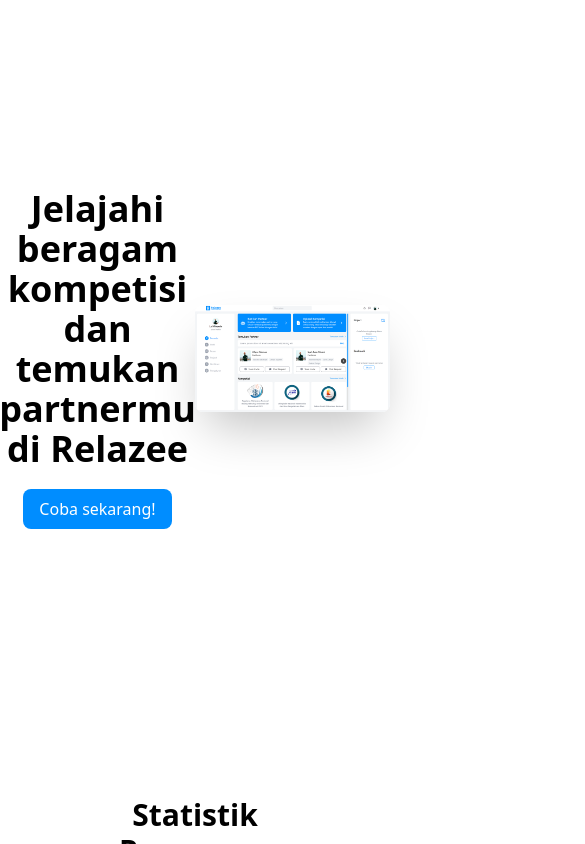
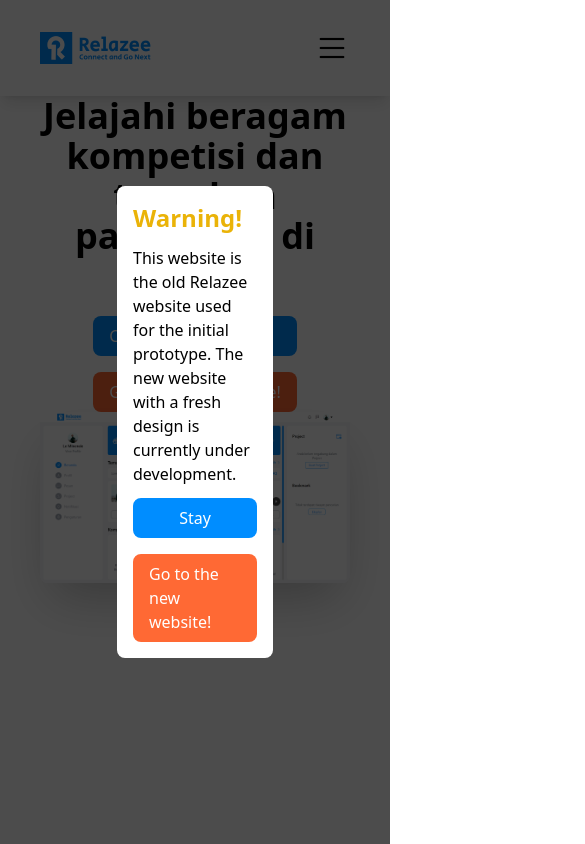
Before and after one commit to 298ms/relazee-fe, a React (Vite) app: page / in a window 390 px wide. Shown: the top 844 px of the page, 585 px wide, since content can reach past the window. Built offline with nearby package versions, Linux system fonts and the light colour scheme.

Commit message:
feat: added redirection to the new website

```diff
--- a/src/pages/home.tsx
+++ b/src/pages/home.tsx
@@ -6,10 +6,29 @@ import Mentoring from '../assets/landingpage/solutions/mentoring.png'
 import Connect from '../assets/landingpage/solutions/connect.png'
 import Event from '../assets/landingpage/solutions/event.png'
 import Project from '../assets/landingpage/solutions/project.png'
+import { useState } from 'react'
+
+const NewWebModal = ({ showModal, setShowModal }: any) => {
+    return (
+        <div className={`${showModal ? 'flex' : 'hidden'} w-full h-screen fixed top-0 left-0 bg-black/[.7] items-center justify-center`}>
+            <div className='bg-white rounded-lg p-4 max-w-[40%] flex flex-col gap-3'>
+                <h1 className='text-yellow-500 font-bold text-2xl'>Warning!</h1>
+                <p>This website is the old Relazee website used for the initial prototype. The new website with a fresh design is currently under development.</p>
+                <div className="flex flex-col lg:flex-row gap-4 items-stretch">
+                    <button className='bg-relazee-blue text-white rounded-lg px-4 py-2' onClick={() => setShowModal(false)}>Stay</button>
+                    <a href="https://relazee-next.vercel.app" className='bg-[#FF6934] text-white rounded-lg px-4 py-2'>Go to the new website!</a>
+                </div>
+            </div>
+        </div>
+    )
+}
 
 export default function Home() {
+    const [showModal, setShowModal] = useState(true)
+
     return (
-        <div>
+        <>
+            <NewWebModal showModal={showModal} setShowModal={setShowModal} />
             <nav className="bg-white shadow-lg py-7 px-20 hidden lg:block">
                 <div className="container mx-auto flex flex-row items-center justify-between">
                     <div className="flex flex-row gap-2 items-center">
@@ -29,8 +48,18 @@ export default function Home() {
                     </div>
                 </div>
             </nav>
-            <header className="container mx-auto flex flex-row items-center h-[85vh]">
-                <div className='w-1/2 flex flex-col items-center justify-center'>
+            <nav className="bg-white shadow-lg py-7 lg:hidden">
+                <div className="container mx-auto flex flex-row justify-between items-center px-10">
+                    <div className="flex flex-row gap-3 items-center">
+                        {/* <img src="https://nafishandoko.github.io/SkwnFrontendDev-a-Nafis-Arinda-Rizky-Putra-Handoko/assets/logo.png" alt="" className="w-3/5" />
+                        <span className="text-custom-brown font-semibold text-2xl">Dekoor</span> */}
+                        <img src={Logo} alt="" />
+                    </div>
+                    <button><i className="bi bi-list text-4xl"></i></button>
+                </div>
+            </nav>
+            <header className="container mx-auto flex flex-col md:flex-row items-center h-[85vh]">
+                <div className='md:w-1/2 flex flex-col items-center justify-center'>
                     <div className="flex flex-col items-center lg:items-start px-10 lg:px-28 gap-5">
                         <h1 className="font-bold text-4xl text-center lg:text-start">Jelajahi beragam kompetisi dan temukan partnermu di Relazee</h1>
                         <div className="flex flex-col lg:flex-row gap-4 items-stretch">
@@ -38,6 +67,7 @@ export default function Home() {
                                 {/* <i className="bi bi-search"></i> */}
                                 <span>Coba sekarang!</span>
                             </a>
+                            <a href="https://relazee-next.vercel.app" className='bg-[#FF6934] text-white rounded-lg px-4 py-2'>Go to the new website!</a>
                             {/* <a href="#"
                                 className="border border-custom-brown font-regular text-custom-brown py-3 px-5 rounded-lg space-x-2">
                                 <i className="bi bi-play-circle"></i>
@@ -46,14 +76,14 @@ export default function Home() {
                         </div>
                     </div>
                 </div>
-                <div className='w-1/2 h-full flex flex-col justify-center'>
+                <div className='md:w-1/2 md:h-full flex flex-col justify-center px-10 md:px-0'>
                     <img src={SS} alt="" className='rounded-lg shadow shadow-2xl' />
                 </div>
             </header>
             <section id="data" className='container mx-auto flex flex-col items-center py-20 text-center px-20 gap-7'>
                 <h2 className='font-bold text-3xl'>Statistik Pengguna</h2>
                 <p>Ratusan mahasiswa, puluhan dosen, dan puluhan universitas telah bergabung di Relazee. Sekarang giliranmu!</p>
-                <div className='flex flex-row items-stretch justify-between gap-5'>
+                <div className='flex flex-col md:flex-row items-stretch justify-between gap-5'>
                     <div className='bg-white rounded-lg shadow shadow-2xl flex flex-col w-[200px] py-5'>
                         <span className='text-3xl text-relazee-blue font-bold'>652</span>
                         <span className='text-gray-500'>Mahasiswa</span>
@@ -71,23 +101,23 @@ export default function Home() {
             <section id="solution" className='container mx-auto flex flex-col items-center py-20 text-center px-20 gap-7'>
                 <h2 className='font-bold text-3xl'>Solusi</h2>
                 <p>Beragam solusi untuk membantumu mencapai ambisimu</p>
-                <div className='flex flex-row items-stretch justify-between gap-5'>
-                    <div className='bg-relazee-gray rounded-lg flex flex-col w-1/4 py-10 px-6 gap-3 items-center'>
+                <div className='flex flex-col md:flex-row items-stretch justify-between gap-5'>
+                    <div className='bg-relazee-gray rounded-lg flex flex-col w-full md:w-1/4 py-10 px-6 gap-3 items-center'>
                         <img src={Mentoring} width={50} alt="" />
                         <h3 className='font-bold text-2xl'>Mentoring</h3>
                         <p>Relazee menyediakan fitur penemuan pembimbing yang memudahkan mahasiswa dalam mencari dan berkomunikasi dengan dosen pembimbing yang tepat.</p>
                     </div>
-                    <div className='bg-relazee-gray rounded-lg flex flex-col w-1/4 py-10 px-6 gap-3 items-center'>
+                    <div className='bg-relazee-gray rounded-lg flex flex-col w-full md:w-1/4 py-10 px-6 gap-3 items-center'>
                         <img src={Connect} width={50} alt="" />
                         <h3 className='font-bold text-2xl'>Connect</h3>
                         <p>Relazee menyediakan platform yang memudahkan mahasiswa dalam mencari rekan yang sesuai dengan minat, keahlian, dan tujuan mereka.</p>
                     </div>
-                    <div className='bg-relazee-gray rounded-lg flex flex-col w-1/4 py-10 px-6 gap-3 items-center'>
+                    <div className='bg-relazee-gray rounded-lg flex flex-col w-full md:w-1/4 py-10 px-6 gap-3 items-center'>
                         <img src={Event} width={50} alt="" />
                         <h3 className='font-bold text-2xl'>Event Information</h3>
                         <p>Relazee menyediakan platform yang memudahkan mahasiswa dalam Menemukan dan mengikuti berbagai acara, kompetisi, dan perlombaan</p>
                     </div>
-                    <div className='bg-relazee-gray rounded-lg flex flex-col w-1/4 py-10 px-6 gap-3 items-center'>
+                    <div className='bg-relazee-gray rounded-lg flex flex-col w-full md:w-1/4 py-10 px-6 gap-3 items-center'>
                         <img src={Project} width={50} alt="" />
                         <h3 className='font-bold text-2xl'>Project Management</h3>
                         <p>Relazee menyediakan fitur manajemen kegiatan yang memungkinkan mahasiswa mengelola proyek, jadwal, dan tugas dengan lebih efisien. </p>
@@ -140,7 +170,7 @@ export default function Home() {
                         <div className="flex flex-row items-center gap-3">
                             {/* <img src="https://nafishandoko.github.io/SkwnFrontendDev-a-Nafis-Arinda-Rizky-Putra-Handoko/assets/logo.png" alt="" width="30" />
                                 <span className="font-bold">Dekoor</span> */}
-                                <img src={Logo} alt="" />
+                            <img src={Logo} alt="" />
                         </div>
                         <p className="">Relazee is a lorem ipsum dolor sit amet consectetur adipisicing elit. Expedita officia dolorum aperiam culpa reiciendis, ipsa illo harum eius incidunt vel pariatur odit at sunt asperiores atque quidem doloribus doloremque magni!</p>
                         <span className=" hidden lg:inline-block">©Copyright 2022 Relazee</span>
@@ -170,6 +200,6 @@ export default function Home() {
                     </div>
                 </div>
             </footer>
-        </div>
+        </>
     )
 }
```
